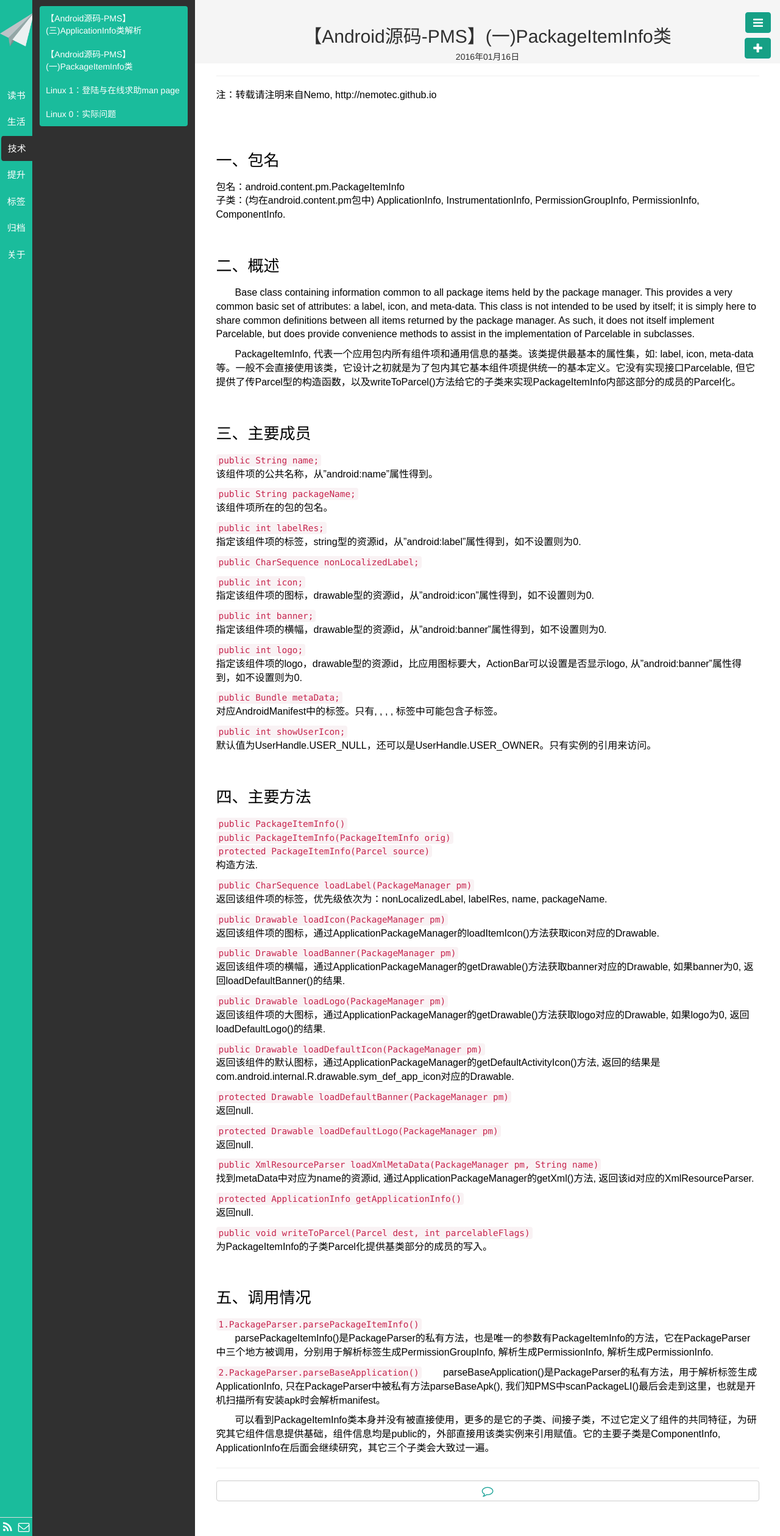
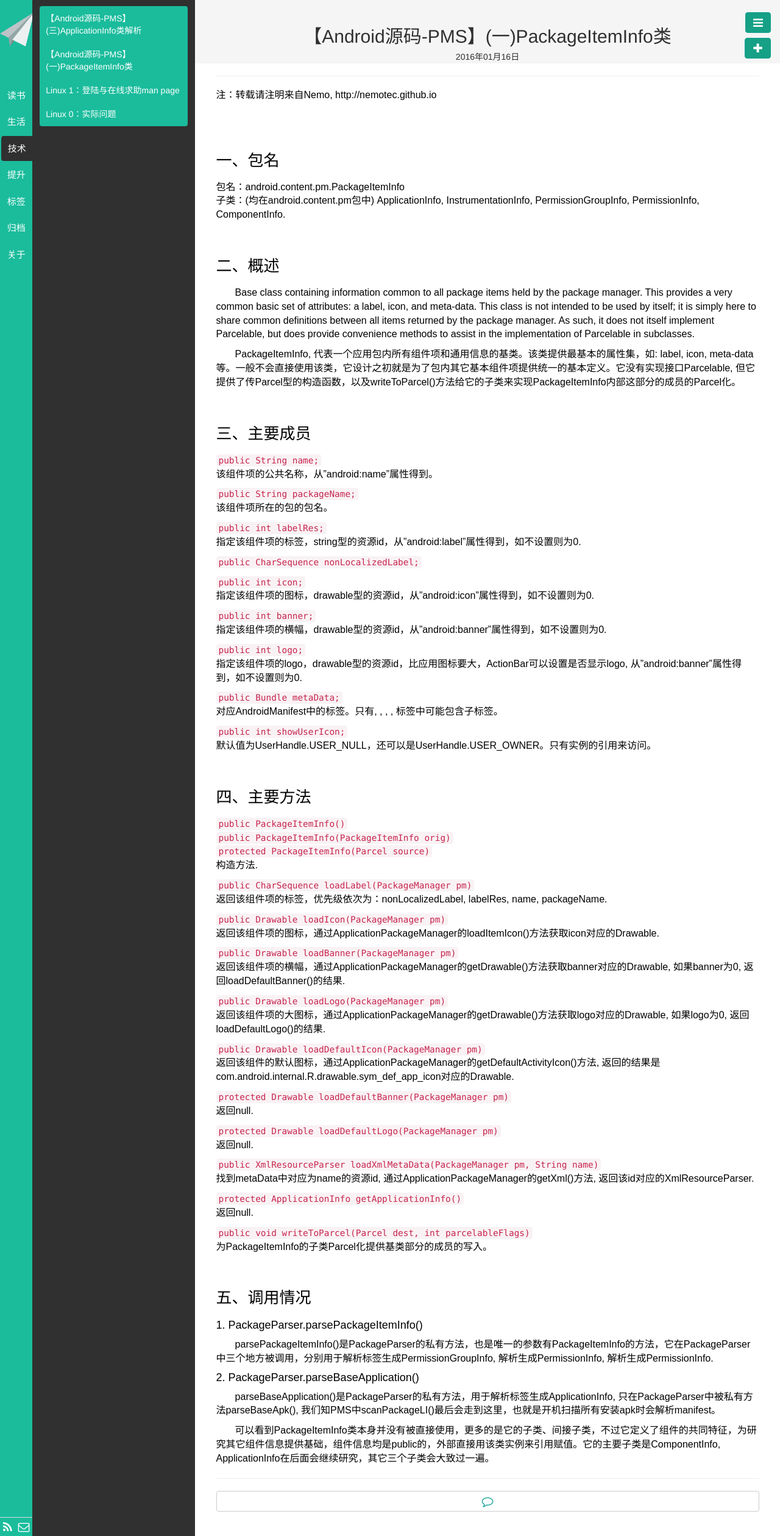
Before and after one commit to NemoTec/NemoTec.github.io, a Jekyll site: the page built from _posts/技术/2016-01-16-Android-PMS-01-PackageItemInfo.md, in a window 1280 px wide. Shown: the whole page at 61% size. Built offline with Jekyll 4.4.1, drawn with Linux system fonts in a browser that asks for light colours; Markdown is read by kramdown in place of the engine named in the settings.

Commit message:
modify 2016-01-16-Android-PMS-01-PackageItemInfo.md

```diff
--- a/_posts/技术/2016-01-16-Android-PMS-01-PackageItemInfo.md
+++ b/_posts/技术/2016-01-16-Android-PMS-01-PackageItemInfo.md
@@ -88,10 +88,11 @@ description: Android源码 android.content.pm.PackageItemInfo类的解析，Pack
 &nbsp;
 
 ### 五、调用情况
-``1.PackageParser.parsePackageItemInfo()``
+#### 1. PackageParser.parsePackageItemInfo()
 &nbsp;&nbsp;&nbsp;&nbsp;&nbsp;&nbsp;&nbsp;parsePackageItemInfo()是PackageParser的私有方法，也是唯一的参数有PackageItemInfo的方法，它在PackageParser中三个地方被调用，分别用于解析标签<permission-group>生成PermissionGroupInfo, 解析<permission>生成PermissionInfo, 解析<permission-tree>生成PermissionInfo.
+&nbsp;
 
-``2.PackageParser.parseBaseApplication()``
+#### 2. PackageParser.parseBaseApplication()
 &nbsp;&nbsp;&nbsp;&nbsp;&nbsp;&nbsp;&nbsp;parseBaseApplication()是PackageParser的私有方法，用于解析标签<application>生成ApplicationInfo, 只在PackageParser中被私有方法parseBaseApk(),  我们知PMS中scanPackageLI()最后会走到这里，也就是开机扫描所有安装apk时会解析manifest。
 &nbsp;
 
```
